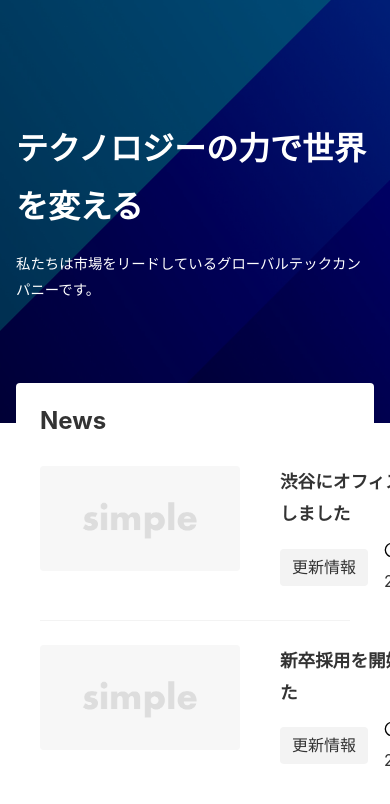
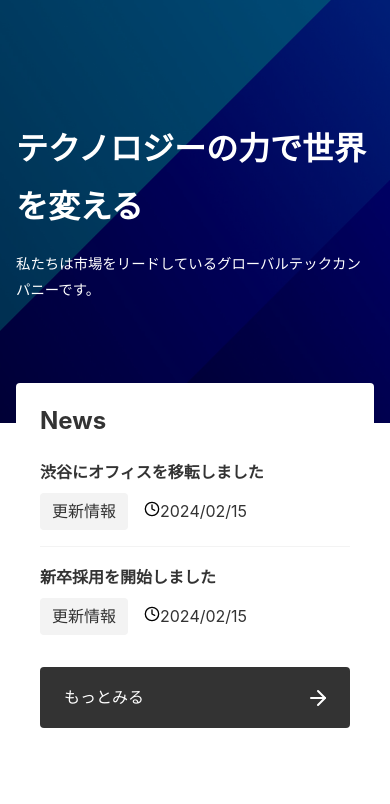
Before and after one commit to Keisuke-Matsuura-Git/my-next-project, a Next.js app: page / in a window 390 px wide. Shown: the top 804 px of the page. Built offline with nearby package versions, Linux system fonts and the light colour scheme.

Commit message:
Newsコンポーネントを作成

```diff
--- /dev/null
+++ b/app/_components/ButtonLink/index.module.css
@@ -0,0 +1,19 @@
+.button {
+  display: block;
+  padding: 20px 40px;
+  border-radius: var(--border-radius);
+  width: 300px;
+  background: url("/arrow-right.svg") no-repeat right 20px center, var(--color-button-primary);
+  color: var(--color-text-unpainted);
+
+  &:hover {
+    opacity: .9;
+  }
+}
+
+@media (max-width: 640px) {
+  .button {
+    padding: 16px 24px;
+    width: 100%;
+  }
+}
--- /dev/null
+++ b/app/_components/ButtonLink/index.tsx
@@ -0,0 +1,14 @@
+import styles from './index.module.css';
+
+type Props = {
+  href: string;
+  children: React.ReactNode;
+};
+
+export default function ButtonLink({ href, children }: Props) {
+  return (
+    <a href={href} className={styles.button}>
+      {children}
+    </a>
+  );
+}
--- /dev/null
+++ b/app/_components/NewsList/index.module.css
@@ -0,0 +1,68 @@
+.list {
+  border-bottom: 1px solid var(--color-border-light);
+
+  &:last-child {
+    border-bottom: none;
+  }
+}
+
+.link {
+  display: flex;
+  align-items: flex-start;
+  gap: 40px;
+  padding: 24px 0;
+}
+
+.image {
+  width: 200px;
+  height: auto;
+  border-radius: var(--border-radius);
+}
+
+.title {
+  font-size: 1.1rem;
+  font-weight: bold;
+  margin-bottom: .5em;
+}
+
+.meta {
+  display: flex;
+  align-items: center;
+  gap: 16px;
+}
+
+.tag {
+  background-color: var(--color-bg-sub);
+  padding: 4px 12px;
+  border-radius: var(--border-radius);
+  white-space: nowrap;
+  font-size: 1rem;
+}
+
+.data {
+  display: flex;
+  align-items: center;
+  gap: 8px;
+  margin: .8em 0;
+  font-size: 1rem;
+}
+
+@media (max-width: 640px) {
+  .link {
+    display: block;
+    padding: 16px 0;
+  }
+  .image {
+    display: none;
+  }
+  .title {
+    font-size: 1rem;
+    font-weight: bold;
+    margin-bottom: .4em;
+  }
+  .meta {
+    display: flex;
+    align-items: center;
+    gap: 16px;
+  }
+}
--- /dev/null
+++ b/app/_components/NewsList/index.tsx
@@ -0,0 +1,45 @@
+import styles from "./index.module.css";
+import Image from "next/image";
+import { News } from "@/app/_libs/microcms";
+
+type Props = {
+  news: News[];
+};
+
+export default function NewsList({ news }: Props) {
+  if (news.length === 0) {
+    return <div>記事がありません</div>;
+  }
+  return (
+    <ul>
+      {news.map((article) => (
+        <li key={article.id} className={styles.list}>
+          <div className={styles.link}>
+            <Image
+              className={styles.image}
+              src="/no-image.png"
+              alt=""
+              width={1200}
+              height={630}
+            />
+            <dl className={styles.content}>
+              <dt className={styles.title}>{article.title}</dt>
+              <dd className={styles.meta}>
+                <span className={styles.tag}>{article.category.name}</span>
+                <span className={styles.date}>
+                  <Image
+                    src="/clock.svg"
+                    alt=""
+                    width={16}
+                    height={16}
+                  />
+                  {article.publishedAt}
+                </span>
+              </dd>
+            </dl>
+          </div>
+        </li>
+      ))}
+    </ul>
+  );
+}
--- a/app/page.module.css
+++ b/app/page.module.css
@@ -49,55 +49,6 @@
   font-size: 1.5rem;
 }
 
-.list {
-  border-bottom: 1px solid var(--color-border-light);
-
-  &:last-child {
-    border-bottom: none;
-  }
-}
-
-.link {
-  display: flex;
-  align-items: flex-start;
-  gap: 40px;
-  padding: 24px 0;
-}
-
-.image {
-  width: 200px;
-  height: auto;
-  border-radius: var(--border-radius);
-}
-
-.newsItemTitle {
-  font-size: 1.1rem;
-  font-weight: bold;
-  margin-bottom: .5em;
-}
-
-.meta {
-  display: flex;
-  align-items: center;
-  gap: 16px;
-}
-
-.tag {
-  background-color: var(--color-bg-sub);
-  padding: 4px 12px;
-  border-radius: var(--border-radius);
-  white-space: nowrap;
-  font-size: 1rem;
-}
-
-.data {
-  display: flex;
-  align-items: center;
-  gap: 8px;
-  margin: .8em 0;
-  font-size: 1rem;
-}
-
 .newsLink {
   position: absolute;
   right: -40px;
@@ -106,7 +57,7 @@
 
 @media (max-width: 1000px) {
   .news {
-    width: clac(100% - 160px);
+    width: calc(100% - 160px);
   }
 }
 
--- a/app/page.tsx
+++ b/app/page.tsx
@@ -1,15 +1,9 @@
 import styles from "./page.module.css";
 import Image from "next/image";
 
-type News = {
-  id: string;
-  title: string;
-  category: {
-    name: string;
-  };
-  publishedAt: string;
-  createdAt: string;
-};
+import NewsList from "@/app/_components/NewsList";
+import ButtonLink from "@/app/_components/ButtonLink";
+import { News } from "@/app/_libs/microcms";
 
 const data: {
   contents: News[] } = {
@@ -64,37 +58,10 @@ export default function Home() {
       </section>
       <section className={styles.news}>
         <h2 className={styles.newsTitle}>News</h2>
-        <ul>
-          {sliceData.map((article) => (
-            <li key={article.id} className={styles.list}>
-              <div className={styles.link}>
-                <Image
-                  className={styles.image}
-                  src="/no-image.png"
-                  alt=""
-                  width={1200}
-                  height={630}
-                />
-                <dl className={styles.content}>
-                  <dt className={styles.newsItemTitle}>{article.title}</dt>
-                  <dd className={styles.meta}>
-                    <span className={styles.tag}>{article.category.name}</span>
-                    <span className={styles.date}>
-                      <Image
-                        src="/clock.svg"
-                        alt=""
-                        width={16}
-                        height={16}
-                        priority
-                      />
-                      {article.publishedAt}
-                    </span>
-                  </dd>
-                </dl>
-              </div>
-            </li>
-          ))}
-        </ul>
+        <NewsList news={sliceData} />
+        <div className={styles.newsLink}>
+          <ButtonLink href="/news">もっとみる</ButtonLink>
+        </div>
       </section>
     </>
   );
```
